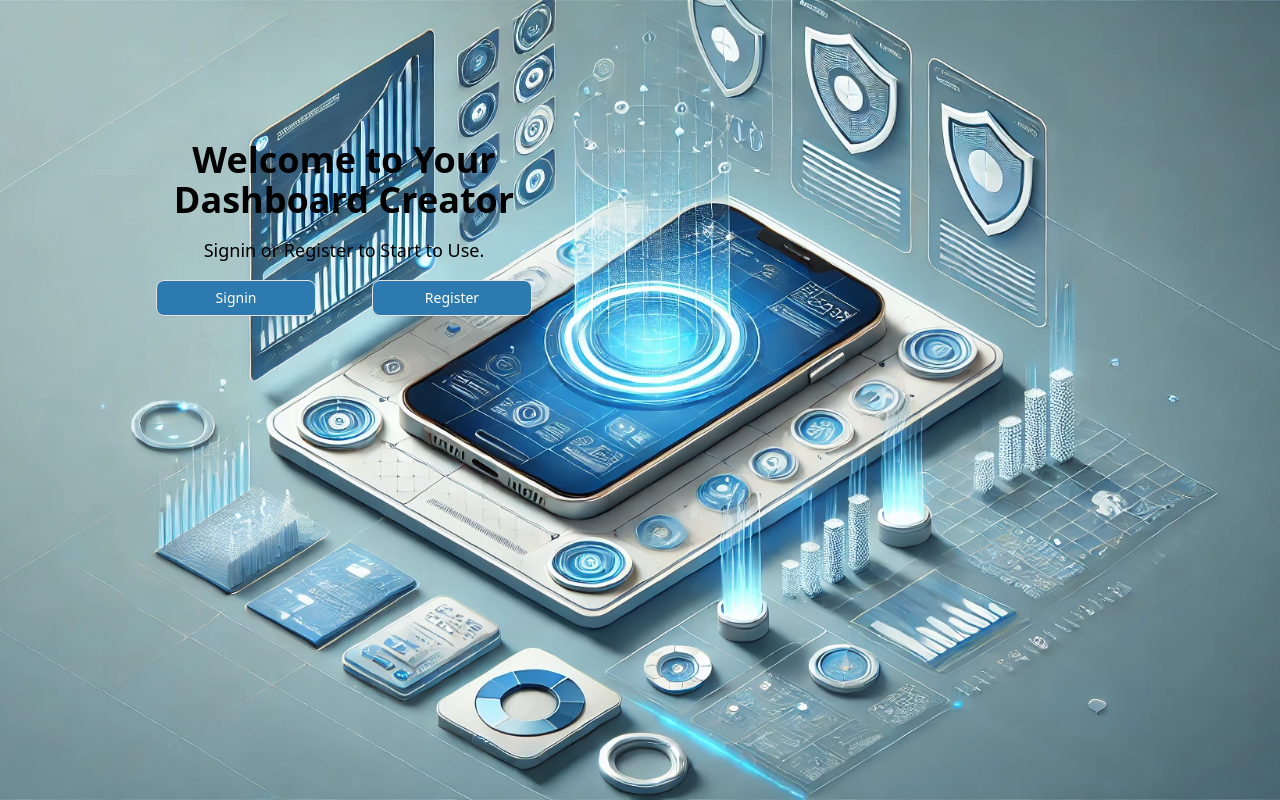
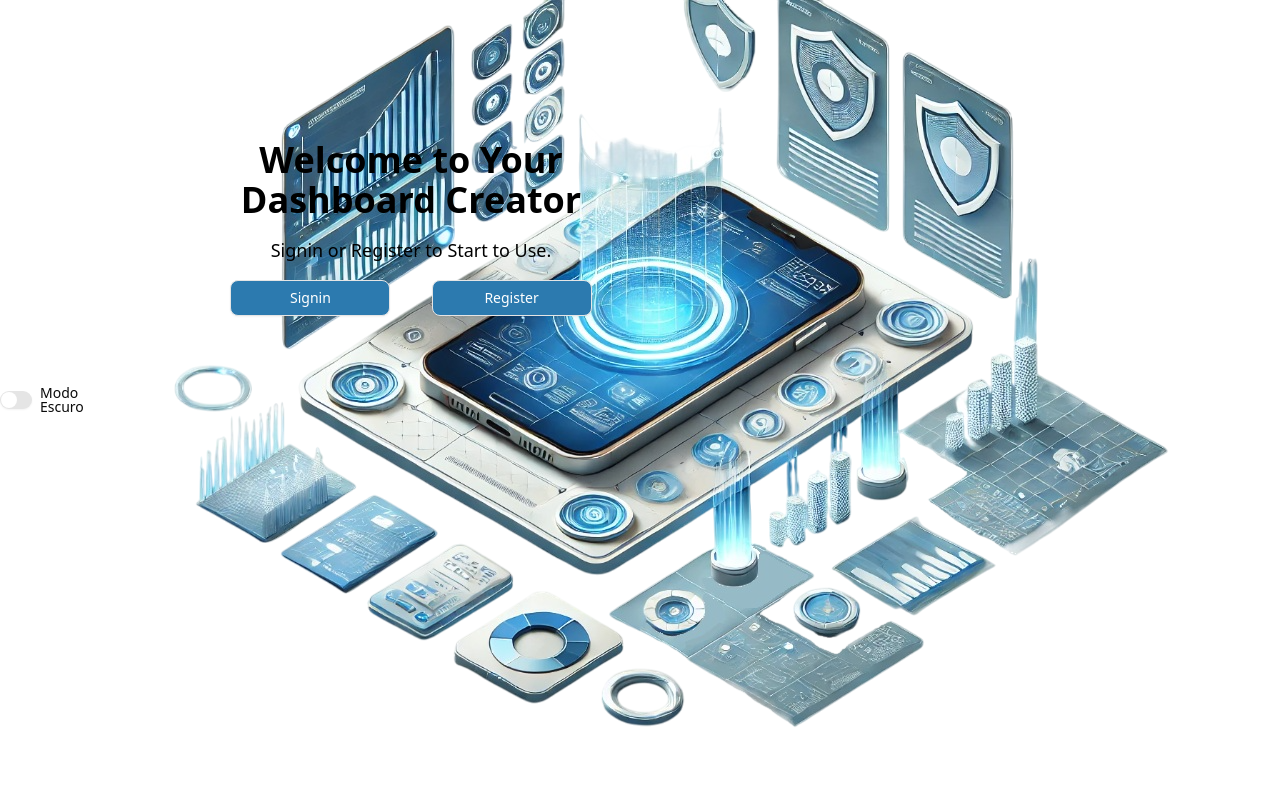
Before and after one commit to RodrigoNeoEx/your-dashboard, a Next.js app: page / in a window 1280 px wide. Built offline with nearby package versions, Linux system fonts and the light colour scheme.

Commit message:
feat: add next-theme and provider for theme, add toggle to control theme

```diff
--- a/package.json
+++ b/package.json
@@ -9,12 +9,15 @@
     "lint": "next lint"
   },
   "dependencies": {
+    "@radix-ui/react-label": "^2.1.2",
     "@radix-ui/react-slot": "^1.1.2",
+    "@radix-ui/react-switch": "^1.1.3",
     "@reduxjs/toolkit": "^2.6.1",
     "class-variance-authority": "^0.7.1",
     "clsx": "^2.1.1",
     "lucide-react": "^0.479.0",
     "next": "15.2.2",
+    "next-themes": "^0.4.6",
     "react": "^18.3.1",
     "react-dom": "^18.3.1",
     "react-redux": "^9.2.0",
--- a/src/app/layout.tsx
+++ b/src/app/layout.tsx
@@ -1,6 +1,8 @@
 import type { Metadata } from "next";
 import "./globals.css";
 import { Providers } from "../redux/provider/Providers";
+import { ThemeProvider } from "next-themes";
+import { ThemeInitScript } from "../utils/theme-script";
 
 export const metadata: Metadata = {
   title: "Vacancy Dashboard",
@@ -13,12 +15,17 @@ export default function RootLayout({
   children: React.ReactNode;
 }>) {
   return (
-    <html lang="en">
-      <Providers>
-        <body>
-          {children}
-        </body>
-      </Providers>
+    <html lang="en" suppressHydrationWarning>
+      <head>
+        <ThemeInitScript />
+      </head>
+      <body>
+        <ThemeProvider attribute="class" defaultTheme="system" enableSystem>
+          <Providers>
+              {children}
+          </Providers>
+        </ThemeProvider>
+      </body>
     </html>
   );
 }
--- a/src/app/page.tsx
+++ b/src/app/page.tsx
@@ -3,6 +3,7 @@ import { useRouter } from "next/navigation";
 import Image from "next/image";
 import { useDispatch } from 'react-redux';
 import { Button } from "@/components/ui/button"
+import { ThemeToggle } from "@/components/customComponents/themeToggle/ThemeToggle";
 
 
 const Home = () => {
@@ -12,16 +13,17 @@ const Home = () => {
     <div className="relative h-screen w-full overflow-hidden">
 
       <Image
-        src="/homeBG.webp"
+        src="/bgVetorizado.png"
         alt="Background"
         fill
         priority
         loading="eager"
-        className="object-cover absolute h-screen w-full "
+        className="sm:object-contain sm:object-right-top absolute h-screen w-full object-cover "
       />
 
 
       <section className="relative z-10 flex items-center justify-center h-full">
+      <ThemeToggle />
         <div className="grid sm:grid-cols-2 grid-cols-1 items-start justify-items-center h-screen p-8 mt-20 gap-16 sm:p-20">
           <div className="flex flex-col items-center justify-center space-y-4 backdrop-blur-[10px] sm:backdrop-blur-[0px] p-5 rounded-3xl">
             <h1 className="text-4xl font-bold text-center text-black">
--- /dev/null
+++ b/src/components/customComponents/themeToggle/ThemeToggle.tsx
@@ -0,0 +1,26 @@
+import { Label } from "@/components/ui/label"
+import { Switch } from "@/components/ui/switch"
+import { useTheme } from "next-themes";
+import { useEffect, useState } from "react";
+
+export function ThemeToggle() {
+  const { theme, setTheme, resolvedTheme } = useTheme();
+  const [mounted, setMounted] = useState(false);
+
+  useEffect(() => setMounted(true), []);
+
+  if (!mounted) return null;
+
+  const isDark = resolvedTheme === "dark";
+
+  return (
+    <div className="flex items-center space-x-2">
+      <Switch
+        id="theme-mode"
+        checked={isDark}
+        onCheckedChange={() => setTheme(isDark ? "light" : "dark")}
+      />
+      <Label htmlFor="theme-mode">{isDark ? "Modo Claro" : "Modo Escuro"}</Label>
+    </div>
+  );
+}
--- /dev/null
+++ b/src/components/ui/label.tsx
@@ -0,0 +1,24 @@
+"use client"
+
+import * as React from "react"
+import * as LabelPrimitive from "@radix-ui/react-label"
+
+import { cn } from "@/lib/utils"
+
+function Label({
+  className,
+  ...props
+}: React.ComponentProps<typeof LabelPrimitive.Root>) {
+  return (
+    <LabelPrimitive.Root
+      data-slot="label"
+      className={cn(
+        "flex items-center gap-2 text-sm leading-none font-medium select-none group-data-[disabled=true]:pointer-events-none group-data-[disabled=true]:opacity-50 peer-disabled:cursor-not-allowed peer-disabled:opacity-50",
+        className
+      )}
+      {...props}
+    />
+  )
+}
+
+export { Label }
--- /dev/null
+++ b/src/components/ui/switch.tsx
@@ -0,0 +1,31 @@
+"use client"
+
+import * as React from "react"
+import * as SwitchPrimitive from "@radix-ui/react-switch"
+
+import { cn } from "@/lib/utils"
+
+function Switch({
+  className,
+  ...props
+}: React.ComponentProps<typeof SwitchPrimitive.Root>) {
+  return (
+    <SwitchPrimitive.Root
+      data-slot="switch"
+      className={cn(
+        "peer data-[state=checked]:bg-primary data-[state=unchecked]:bg-input focus-visible:border-ring focus-visible:ring-ring/50 dark:data-[state=unchecked]:bg-input/80 inline-flex h-[1.15rem] w-8 shrink-0 items-center rounded-full border border-transparent shadow-xs transition-all outline-none focus-visible:ring-[3px] disabled:cursor-not-allowed disabled:opacity-50",
+        className
+      )}
+      {...props}
+    >
+      <SwitchPrimitive.Thumb
+        data-slot="switch-thumb"
+        className={cn(
+          "bg-background dark:data-[state=unchecked]:bg-foreground dark:data-[state=checked]:bg-primary-foreground pointer-events-none block size-4 rounded-full ring-0 transition-transform data-[state=checked]:translate-x-[calc(100%-2px)] data-[state=unchecked]:translate-x-0"
+        )}
+      />
+    </SwitchPrimitive.Root>
+  )
+}
+
+export { Switch }
--- /dev/null
+++ b/src/utils/theme-script.tsx
@@ -0,0 +1,18 @@
+export function ThemeInitScript() {
+  return (
+    <script
+      dangerouslySetInnerHTML={{
+        __html: `
+(function () {
+  try {
+    var theme = localStorage.getItem("theme");
+    if (theme === "dark" || (!theme && window.matchMedia("(prefers-color-scheme: dark)").matches)) {
+      document.documentElement.classList.add("dark");
+    }
+  } catch (_) {}
+})();
+        `,
+      }}
+    />
+  );
+}
```
Also changed, not shown: public/bgVetorizado.png (added), 1 other file (tests, documents, lock files or other folders).
